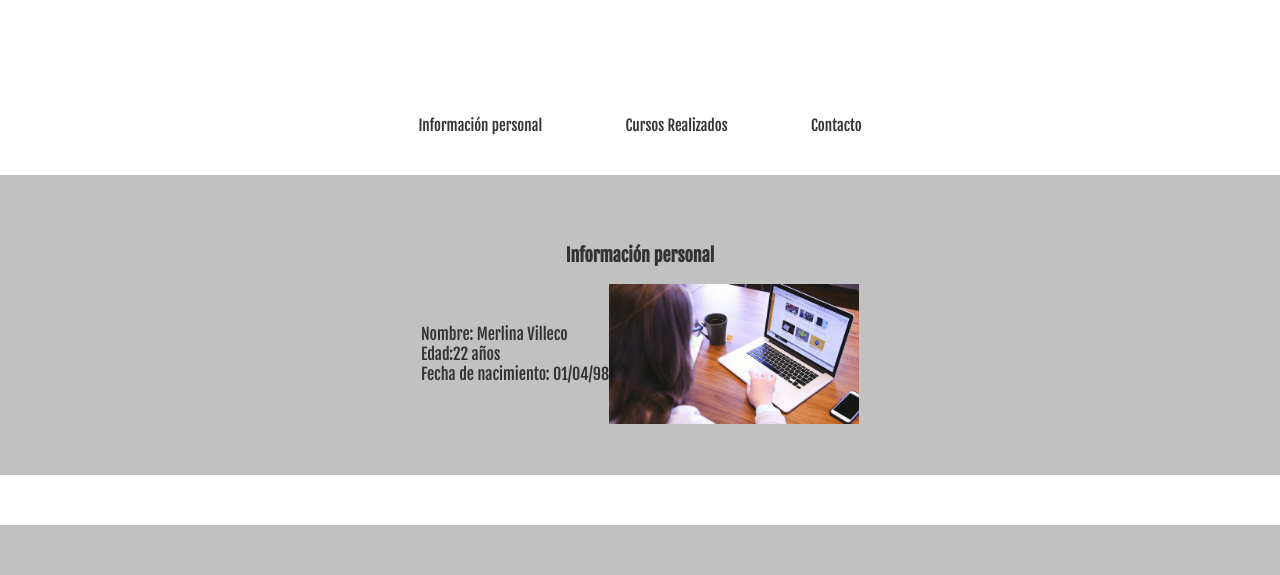
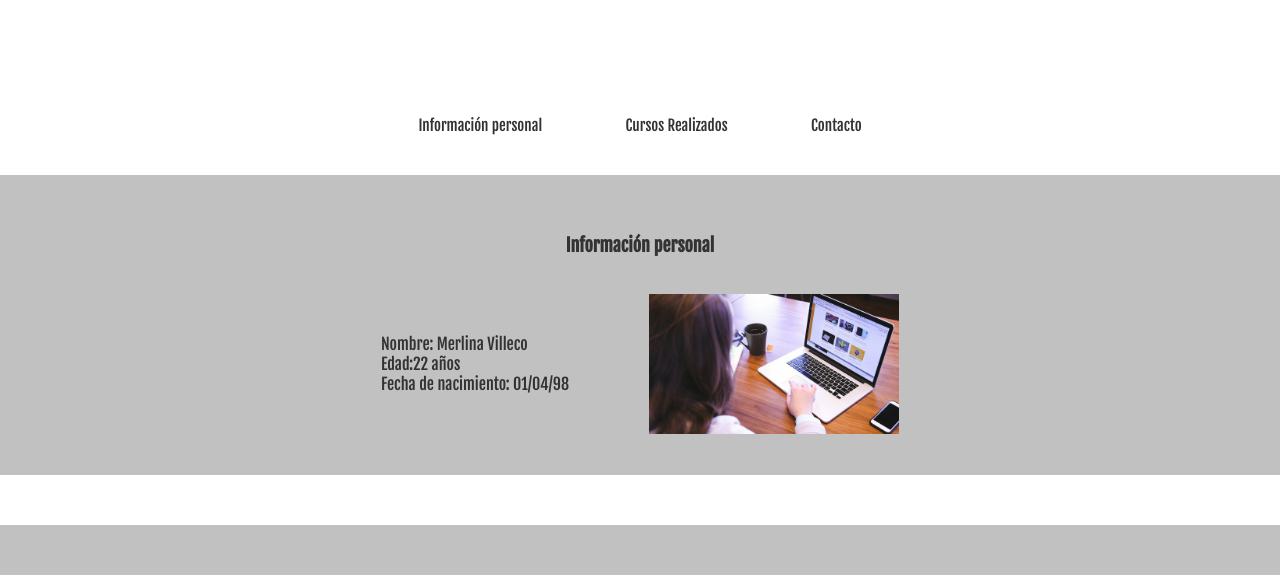
Before and after one commit to alexlecco/porfolio-mer, a plain HTML site: page index.html in a window 1280 px wide. Shown: the part 225-800 px from the top of the page. Drawn offline with Linux system fonts and the light colour scheme.

Commit message:
separar paneles en info-personal-contenido

```diff
--- a/index.html
+++ b/index.html
@@ -38,13 +38,13 @@
       <div id="info-personal" class="fondo-traslucido centrar-elementos">
         <h3>Información personal</h3>
         <div id="info-personal-contenido">
-          <div>
+          <div class="panel">
             <span>Nombre: Merlina Villeco</span>
             <span>Edad:22 años</span>
             <span>Fecha de nacimiento: 01/04/98</span>
           </div>
           <img
-            class="imagen-información"
+            class="imagen-información panel"
             src="./images/website_.jpg"
             alt="imagen información"
           />
--- a/style.css
+++ b/style.css
@@ -40,6 +40,12 @@ body {
   display: flex;
   flex-direction: row;
   align-items: center;
+  margin-top: 20px;
+}
+
+.panel {
+  margin-left: 40px;
+  margin-right: 40px;
 }
 
 .fondo-traslucido {
```
